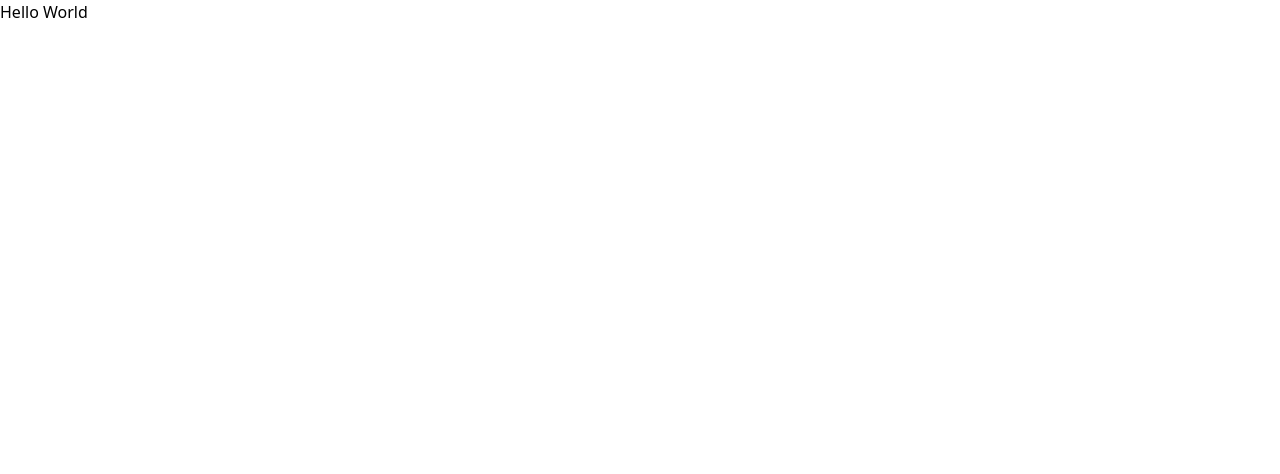
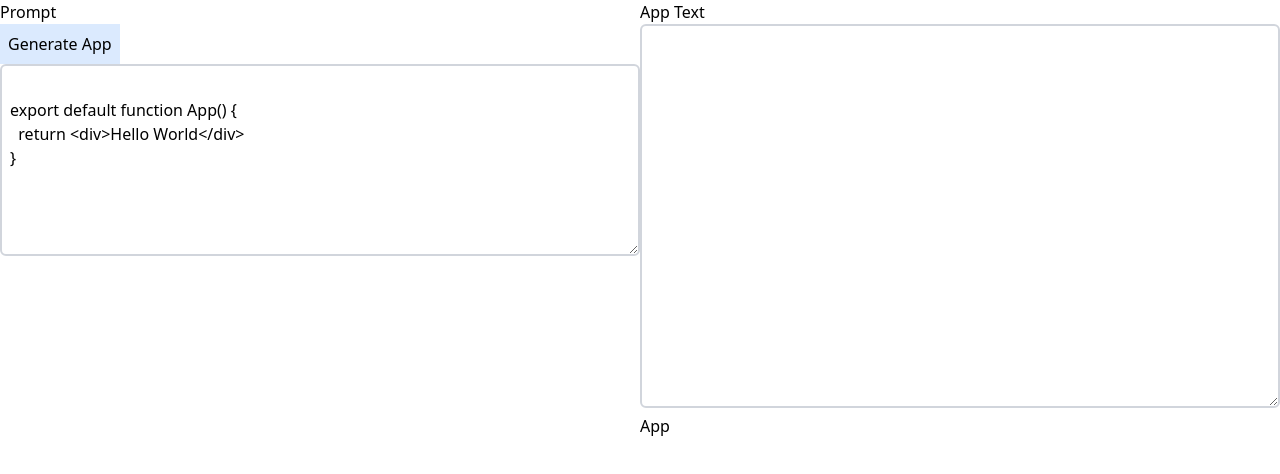
Before and after one commit to akrolsmir/blab, a React (Vite) app in the folder render/: page / in a window 1280 px wide. Shown: the top 474 px of the page. Built offline with nearby package versions, Linux system fonts and the light colour scheme.

Commit message:
Copy bun rendering tech from yield.sh

```diff
--- a/render/src/App.tsx
+++ b/render/src/App.tsx
@@ -1,10 +1,59 @@
+import { useState } from 'react'
 import { APITester } from './APITester'
 import './index.css'
 
+const JSX_EXAMPLE = `
+export default function App() {
+  return <div>Hello World</div>
+}
+`
+
+async function generateApp(prompt: string) {
+  // TODO: right now, just turns jsx to html
+  const response = await fetch('/api/render', {
+    method: 'POST',
+    body: JSON.stringify({ jsx: prompt }),
+  })
+  return response.text()
+}
+
+// Like Claude Artifacts, let the user type in a prompt and build a micro react webapp for it.
 export function App() {
+  const [prompt, setPrompt] = useState(JSX_EXAMPLE)
+  const [app, setApp] = useState('')
+
   return (
-    <div>
-      <h1>Hello World</h1>
+    <div className="">
+      {/* Two panes: left has prompt, right has the app */}
+      <div className="flex flex-row w-full">
+        <div className="w-1/2">
+          <h1>Prompt</h1>
+          <button
+            className="bg-blue-100 p-2 hover:bg-blue-200"
+            onClick={() => generateApp(prompt).then(setApp)}
+          >
+            Generate App
+          </button>
+          <textarea
+            className="w-full h-48 border-2 border-gray-300 rounded-md p-2"
+            value={prompt}
+            onChange={(e) => setPrompt(e.target.value)}
+          />
+        </div>
+        <div className="w-1/2">
+          <h1>App Text</h1>
+          <textarea
+            className="w-full h-96 border-2 border-gray-300 rounded-md p-2"
+            value={app}
+            onChange={(e) => setApp(e.target.value)}
+          />
+          <h1>App</h1>
+          <iframe
+            className="w-full h-96"
+            src={`data:text/html;base64,${btoa(app)}`}
+          />
+        </div>
+      </div>
     </div>
   )
 }
--- /dev/null
+++ b/render/src/buni-render.ts
@@ -0,0 +1,91 @@
+import { unlinkSync } from 'node:fs'
+
+// Build the complete HTML for a given snippet of React code
+// Generally runs in 2-20ms
+export async function compileReact(
+  componentCode: string,
+  props: Record<string, any> = {}
+) {
+  // Generate a unique hash for this pair of componentCode and props,
+  // to avoid race conditions between different requests
+  // Date.now() prevents duplicate hashes, though unclear why there are racing requests
+  const hash = Bun.hash(componentCode + JSON.stringify(props) + Date.now())
+
+  // Write out App.tsx and main.tsx to temp files in /dist
+  await Bun.write(`./temp/App.${hash}.tsx`, componentCode)
+
+  const main = `
+  import React from 'react';
+  import ReactDOM from 'react-dom/client';
+  import App from './App.${hash}.tsx';
+
+  const props = ${JSON.stringify(props)};
+
+  function start() {
+    const root = ReactDOM.createRoot(document.getElementById('root') as HTMLElement);
+    root.render(
+      <React.StrictMode>
+        <App {...props} />
+      </React.StrictMode>
+    );
+  }
+
+  if (document.readyState === 'loading') {
+    document.addEventListener('DOMContentLoaded', start);
+  } else {
+    start();
+  }
+  `
+  await Bun.write(`./temp/main.${hash}.tsx`, main)
+
+  // Build from the temp files
+  const built = await Bun.build({
+    entrypoints: [`./temp/main.${hash}.tsx`],
+    // Don't bundle stuff we importmap from esm.sh
+    external: ['react', 'react-dom', '@uiw/react-textarea-code-editor'],
+  })
+
+  // Delete the temp files
+  unlinkSync(`./temp/App.${hash}.tsx`)
+  unlinkSync(`./temp/main.${hash}.tsx`)
+
+  if (!built.success) {
+    console.error(built.logs)
+    throw new Error('Failed to build: ' + built.logs)
+  }
+  const bundled = await built.outputs[0].text()
+  const sanitized = bundled.replace(/<\/script>/g, '<\\/script>')
+
+  // TODO: generate importmap and css dynamically?
+  const html = `
+    <!DOCTYPE html>
+    <html lang="en">
+      <head>
+        <meta charset="UTF-8">
+        <meta name="viewport" content="width=device-width, initial-scale=1.0">
+        <script src="https://cdn.tailwindcss.com"></script>
+        <script type="importmap">
+          {
+            "imports": {
+              "react": "https://esm.sh/react@19.0.0?dev",
+              "react/jsx-dev-runtime": "https://esm.sh/react@19.0.0/jsx-dev-runtime?dev",
+              "react/jsx-runtime": "https://esm.sh/react@19.0.0/jsx-runtime?dev",
+              "react-dom": "https://esm.sh/react-dom@19.0.0?dev",
+              "react-dom/client": "https://esm.sh/react-dom@19.0.0/client?dev"
+            }
+          }
+        </script>
+      </head>
+      <body>
+        <div id="root"></div>
+        <script type="module">${sanitized}</script>
+      </body>
+    </html>
+  `
+  // For debugging: write the HTML to a file with a timestamp
+  // Bun.write(`./dist/test-${Date.now()}.html`, html)
+
+  return new Response(html, {
+    headers: { 'Content-Type': 'text/html' },
+  })
+}
--- a/render/src/index.tsx
+++ b/render/src/index.tsx
@@ -1,41 +1,28 @@
-import { serve } from "bun";
-import index from "./index.html";
+import { serve } from 'bun'
+import index from './index.html'
+import { compileReact } from './buni-render'
 
 const server = serve({
   routes: {
     // Serve index.html for all unmatched routes.
-    "/*": index,
+    '/*': index,
 
-    "/api/hello": {
-      async GET(req) {
-        return Response.json({
-          message: "Hello, world!",
-          method: "GET",
-        });
-      },
-      async PUT(req) {
-        return Response.json({
-          message: "Hello, world!",
-          method: "PUT",
-        });
-      },
-    },
-
-    "/api/hello/:name": async req => {
-      const name = req.params.name;
-      return Response.json({
-        message: `Hello, ${name}!`,
-      });
+    // Given a prompt that's a jsx string, render as standalone html with bun and serve that
+    '/api/render': async (req) => {
+      const body = await req.json()
+      const { jsx } = body
+      return compileReact(jsx)
+      // return renderToHtml(jsx)
     },
   },
 
-  development: process.env.NODE_ENV !== "production" && {
+  development: process.env.NODE_ENV !== 'production' && {
     // Enable browser hot reloading in development
     hmr: true,
 
     // Echo console logs from the browser to the server
     console: true,
   },
-});
+})
 
-console.log(`🚀 Server running at ${server.url}`);
+console.log(`🚀 Server running at ${server.url}`)
```
